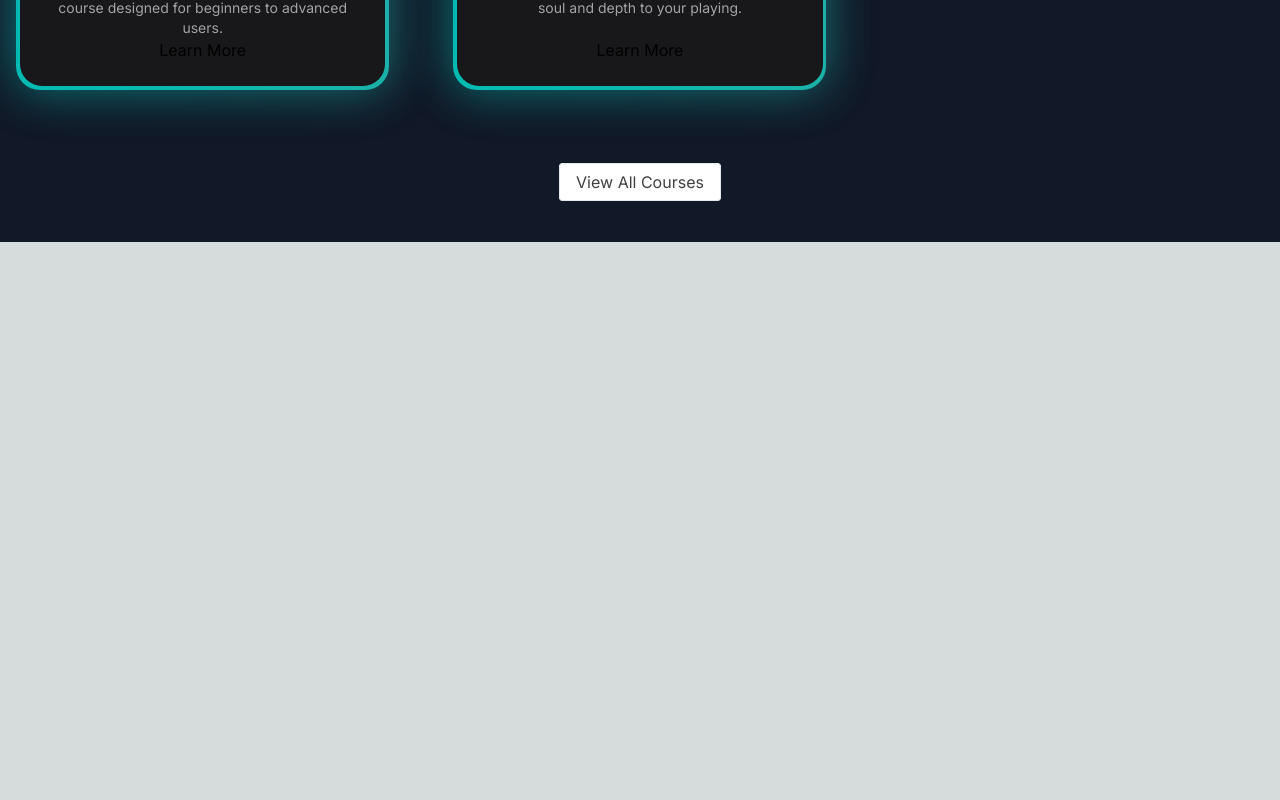
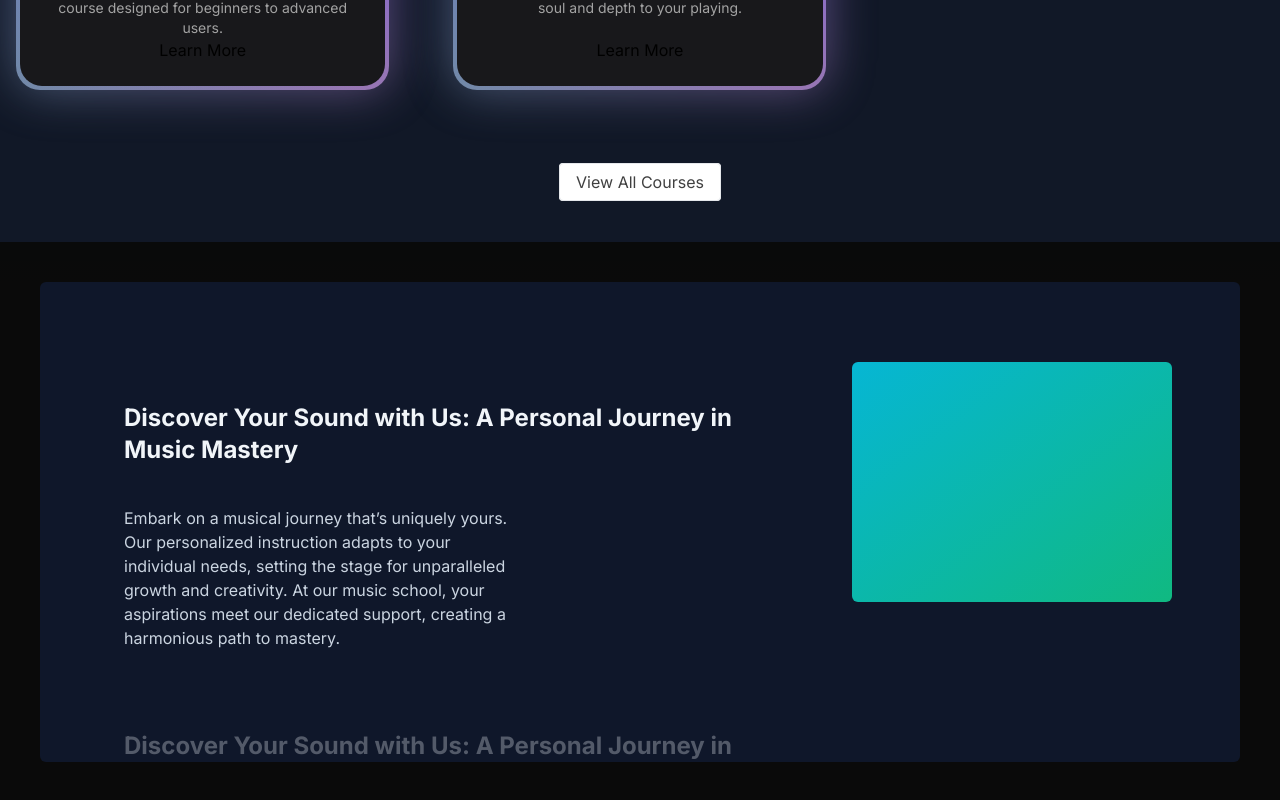
Before and after one commit to Ubais88/art_of_music-nextjs, a Next.js app: page / in a window 1280 px wide. Shown: the part 1126-1926 px from the top of the page. Before the commit the page ends 1368 px from the top, so only its background shows below. Built offline with nearby package versions, Linux system fonts and the light colour scheme.

Commit message:
why choose us section  added

```diff
--- a/src/app/layout.tsx
+++ b/src/app/layout.tsx
@@ -18,7 +18,7 @@
   return (
     <html lang="en" className="dark">
       <body className={inter.className}>
-        <div className="relative w-full flex items-center justify-center">
+        <div className="relative w-full flex items-center justify-center ">
           <Navbar />
         </div>
         {children}
--- a/src/app/page.tsx
+++ b/src/app/page.tsx
@@ -1,12 +1,14 @@
 import FeaturedCourses from '@/components/FeaturedCourses'
 import HeroSection from '@/components/HeroSection'
+import WhyChooseUs from '@/components/WhyChooseUs'
 import React from 'react'
 
 const page = () => {
   return (
-    <main className='min-h-screen bg-black/[0.96] antialiased bg-grid-white/[0.02]'>
+    <main className='min-h-screen bg-black/[0.96] antialiased bg-grid-white/[0.02] '>
       <HeroSection/>
       <FeaturedCourses/>
+      <WhyChooseUs/>
     </main>
   )
 }
--- /dev/null
+++ b/src/components/WhyChooseUs.tsx
@@ -0,0 +1,46 @@
+"use client"
+import { StickyScroll } from "./ui/sticky-scroll-reveal";
+
+const musicSchoolContent = [
+    {
+      title: 'Discover Your Sound with Us: A Personal Journey in Music Mastery',
+      description:
+        'Embark on a musical journey that’s uniquely yours. Our personalized instruction adapts to your individual needs, setting the stage for unparalleled growth and creativity. At our music school, your aspirations meet our dedicated support, creating a harmonious path to mastery.',
+    },
+    {
+      title: 'Discover Your Sound with Us: A Personal Journey in Music Mastery',
+      description:
+        'Embark on a musical journey that’s uniquely yours. Our personalized instruction adapts to your individual needs, setting the stage for unparalleled growth and creativity. At our music school, your aspirations meet our dedicated support, creating a harmonious path to mastery.',
+    },
+    {
+      title: 'Discover Your Sound with Us: A Personal Journey in Music Mastery',
+      description:
+        'Embark on a musical journey that’s uniquely yours. Our personalized instruction adapts to your individual needs, setting the stage for unparalleled growth and creativity. At our music school, your aspirations meet our dedicated support, creating a harmonious path to mastery.',
+    },
+    {
+      title: 'Live Feedback & Engagement',
+      description:
+        'Immerse yourself in an interactive learning experience where feedback is immediate, just like real-time changes in a collaborative project. This approach enhances your understanding and mastery of music concepts and performance techniques.',
+    },
+    {
+      title: 'Cutting-Edge Curriculum',
+      description:
+        'Our curriculum is continuously updated to include the latest music education trends and technologies, ensuring you’re always learning with the most current and effective methods. Say goodbye to outdated materials and welcome an education that evolves with the industry.',
+    },
+    {
+      title: 'Limitless Learning Opportunities',
+      description:
+        'With our expansive resource library and dynamic course offerings, you’ll never find yourself without something new to explore. Our platform provides continuous opportunities for growth, ensuring your musical skills are always advancing.',
+    },
+  ];
+
+
+const WhyChooseUs = () => {
+  return (
+    <div className="p-10 ">
+      <StickyScroll content={musicSchoolContent} />
+    </div>
+  )
+}
+
+export default WhyChooseUs
--- /dev/null
+++ b/src/components/ui/sticky-scroll-reveal.tsx
@@ -0,0 +1,105 @@
+"use client";
+import React, { useRef } from "react";
+import { useMotionValueEvent, useScroll } from "framer-motion";
+import { motion } from "framer-motion";
+import { cn } from "@/utils/cn";
+
+export const StickyScroll = ({
+  content,
+  contentClassName,
+}: {
+  content: {
+    title: string;
+    description: string;
+    content?: React.ReactNode | any;
+  }[];
+  contentClassName?: string;
+}) => {
+  const [activeCard, setActiveCard] = React.useState(0);
+  const ref = useRef<any>(null);
+  const { scrollYProgress } = useScroll({
+    // uncomment line 22 and comment line 23 if you DONT want the overflow container and want to have it change on the entire page scroll
+    // target: ref
+    container: ref,
+    offset: ["start start", "end start"],
+  });
+  const cardLength = content.length;
+
+  useMotionValueEvent(scrollYProgress, "change", (latest) => {
+    const cardsBreakpoints = content.map((_, index) => index / cardLength);
+    const closestBreakpointIndex = cardsBreakpoints.reduce(
+      (acc, breakpoint, index) => {
+        const distance = Math.abs(latest - breakpoint);
+        if (distance < Math.abs(latest - cardsBreakpoints[acc])) {
+          return index;
+        }
+        return acc;
+      },
+      0
+    );
+    setActiveCard(closestBreakpointIndex);
+  });
+
+  const backgroundColors = [
+    "var(--slate-900)",
+    "var(--black)",
+    "var(--neutral-900)",
+  ];
+  const linearGradients = [
+    "linear-gradient(to bottom right, var(--cyan-500), var(--emerald-500))",
+    "linear-gradient(to bottom right, var(--pink-500), var(--indigo-500))",
+    "linear-gradient(to bottom right, var(--orange-500), var(--yellow-500))",
+  ];
+  return (
+    <motion.div
+      animate={{
+        backgroundColor: backgroundColors[activeCard % backgroundColors.length],
+      }}
+      className="h-[30rem] overflow-y-auto flex justify-center relative space-x-10 rounded-md p-10"
+      ref={ref}
+    >
+      <div className="div relative flex items-start px-4">
+        <div className="max-w-2xl">
+          {content.map((item, index) => (
+            <div key={item.title + index} className="my-20">
+              <motion.h2
+                initial={{
+                  opacity: 0,
+                }}
+                animate={{
+                  opacity: activeCard === index ? 1 : 0.3,
+                }}
+                className="text-2xl font-bold text-slate-100"
+              >
+                {item.title}
+              </motion.h2>
+              <motion.p
+                initial={{
+                  opacity: 0,
+                }}
+                animate={{
+                  opacity: activeCard === index ? 1 : 0.3,
+                }}
+                className="text-kg text-slate-300 max-w-sm mt-10"
+              >
+                {item.description}
+              </motion.p>
+            </div>
+          ))}
+          <div className="h-40" />
+        </div>
+      </div>
+      <motion.div
+        animate={{
+          background: linearGradients[activeCard % linearGradients.length],
+        }}
+        className={cn(
+          "hidden lg:block h-60 w-80 rounded-md bg-white sticky top-10 overflow-hidden",
+          contentClassName
+        )}
+      >
+        {content[activeCard].content ?? null}
+      </motion.div>
+    </motion.div>
+  );
+};
```
Also changed, not shown: src/app/globals.css (line endings or trailing spaces).
